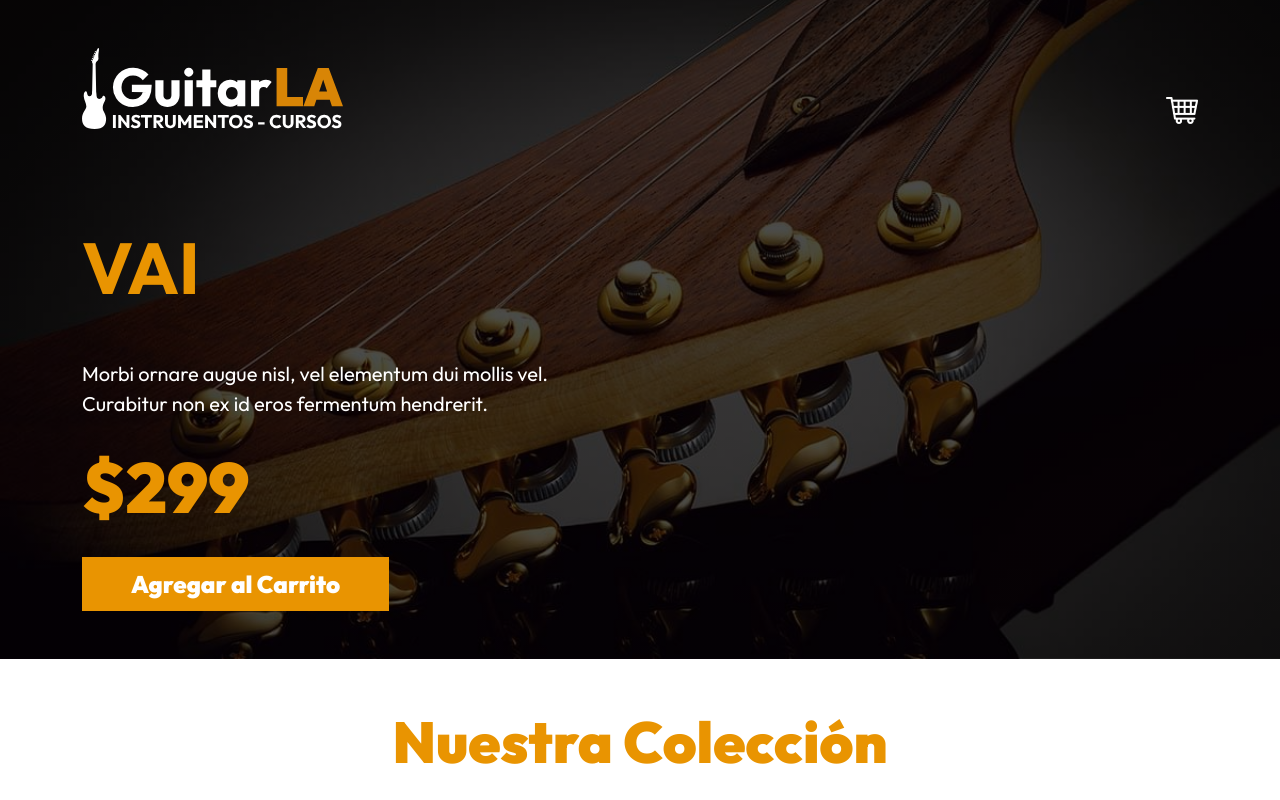
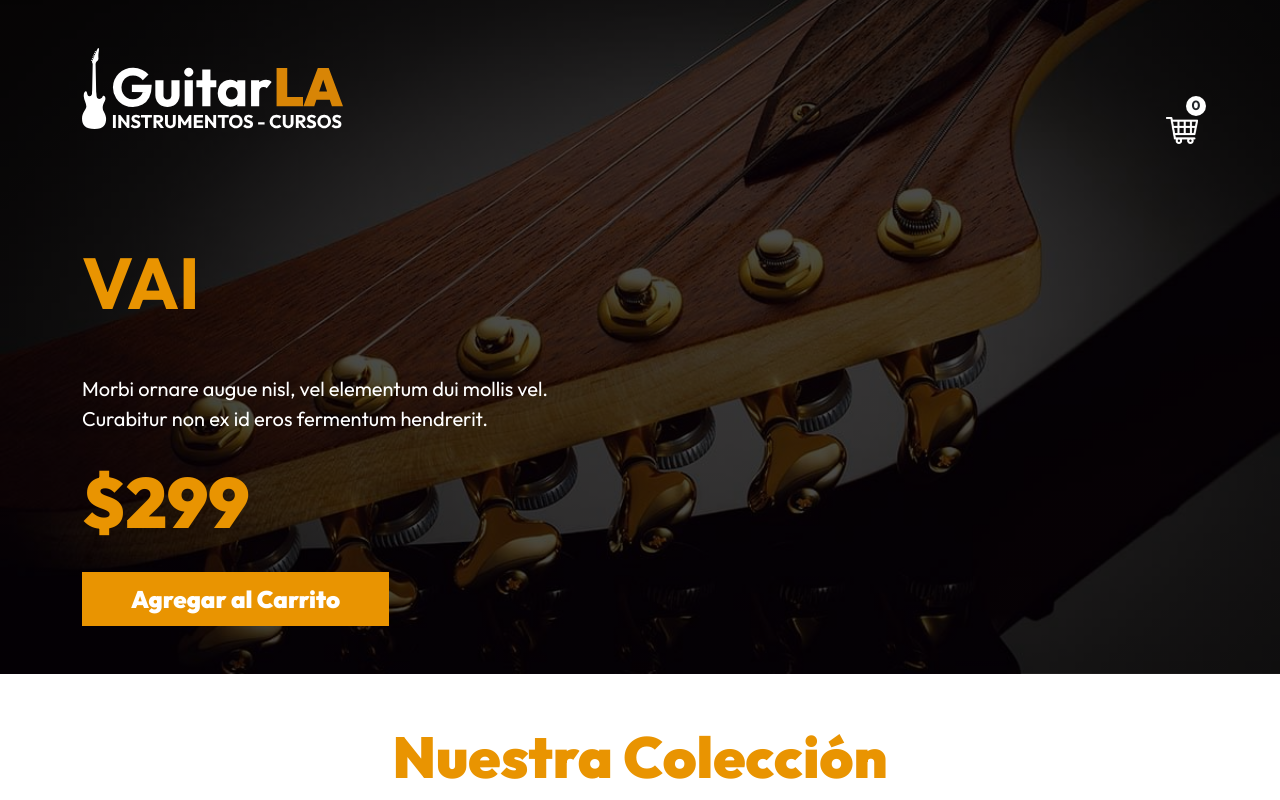
Before and after one commit to kanondrago/Guitar_Store_VueJS, a Vue app: page / in a window 1280 px wide. Shown: the top 800 px of the page. Built offline with nearby package versions, Linux system fonts and the light colour scheme.

Commit message:
Contador de productos que estan en el carrito

```diff
--- a/src/components/Header.vue
+++ b/src/components/Header.vue
@@ -20,6 +20,10 @@
         return props.carrito.reduce((total, producto) => total + (producto.cantidad*producto.precio), 0)
     })
 
+    const totalProductos = computed(() => {
+        return props.carrito.reduce((total, item) => total + item.cantidad, 0);
+    })
+
 </script>
 
 <template>
@@ -35,7 +39,10 @@
                     <div
                         class="carrito"
                     >
-                        <img class="img-fluid" src="/public/img/carrito.png" alt="imagen carrito" />
+                        <div>
+                            <h5 class="circulo">{{ totalProductos }}</h5>
+                            <img class="img-fluid" src="/public/img/carrito.png" alt="imagen carrito" />
+                        </div>
 
                         <div id="carrito" class="bg-white p-3">
                             <p
@@ -127,3 +134,16 @@
         <img class="header-guitarra" src="/public/img/header_guitarra.png" alt="imagen header">
     </header>
 </template>
+
+<style>
+    .circulo {
+        margin: 0;
+        margin-left: 20px;
+        background-color: white;
+        height: 20px;
+        width: 20px;
+        border-radius: 50%;
+        text-align: center;
+    }
+
+</style>
```
